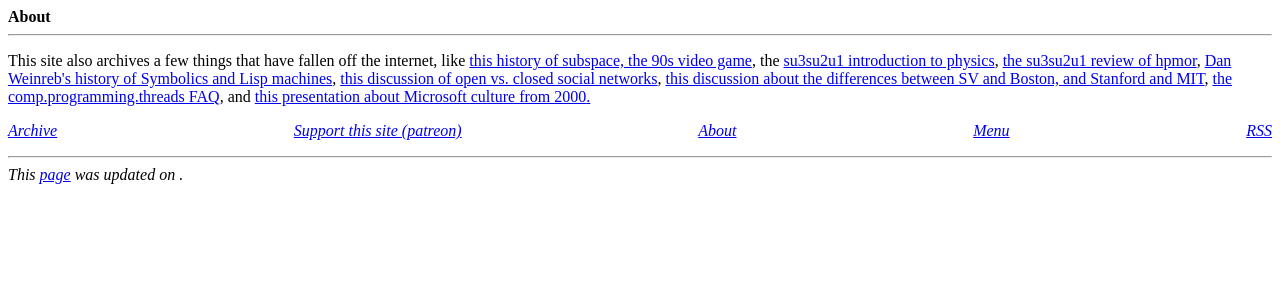
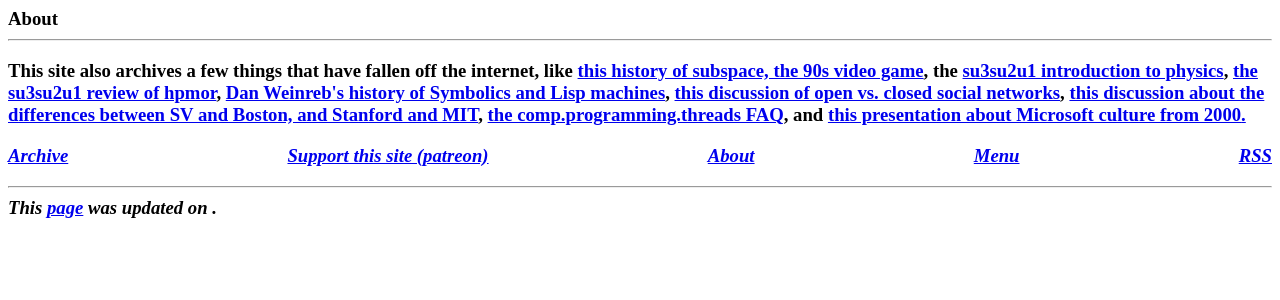
Before and after one commit to derykmakgill/website, a Jekyll site: the page built from _pages/about.md, in a window 1280 px wide. Shown: the top 300 px of the page. Built offline with Jekyll 4.4.1, drawn with Linux system fonts in a browser that asks for light colours.

Commit message:
Update page.html

```diff
--- a/_layouts/page.html
+++ b/_layouts/page.html
@@ -3,7 +3,7 @@ layout: default
 ---
 <!---<div align="right"><a href="/">Back to makgill.ch/</a></div>--->
  {%- if page.title -%}
-    <strong class="page-title">
+    <h1 class="page-title" style="margin:0;">
 
       {{ page.title }}</strong>
   {%- endif -%}
```
